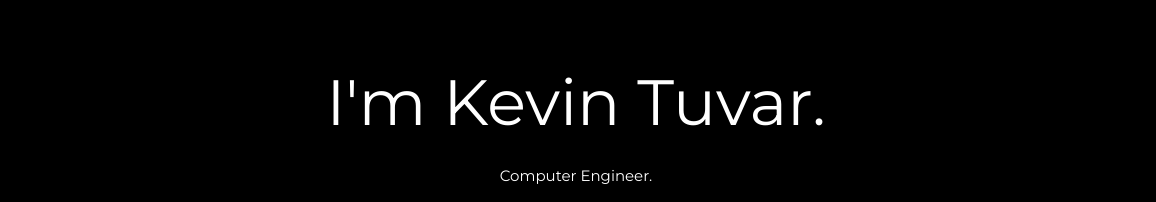
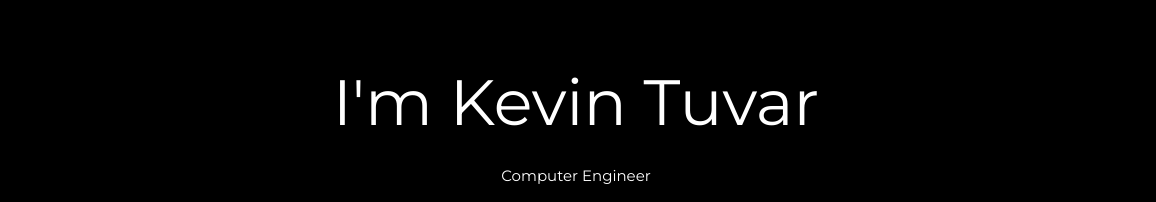
Before and after one commit to prahan286/kevwebsite, a plain HTML site: page index.html in a window 1280 px wide. Shown: the top 202 px of the page, 124-1280 px from the left. Drawn offline with nearby package versions, Linux system fonts and the light colour scheme.

Commit message:
fix issue

```diff
--- a/index.html
+++ b/index.html
@@ -1,6 +1,6 @@
 <!DOCTYPE html>
 <html>
-<title>W3.CSS Template</title>
+<title>Kevin's Website</title>
 <meta charset="UTF-8">
 <meta name="viewport" content="width=device-width, initial-scale=1">
 <link rel="stylesheet" href="https://www.w3schools.com/w3css/4/w3.css">
@@ -54,8 +54,8 @@ body, h1,h2,h3,h4,h5,h6 {font-family: "Montserrat", sans-serif}
 <div class="w3-padding-large" id="main">
   <!-- Header/Home -->
   <header class="w3-container w3-padding-32 w3-center w3-black" id="home">
-    <h1 class="w3-jumbo"><span class="w3-hide-small">I'm</span> Kevin Tuvar.</h1>
-    <p>Computer Engineer.</p>
+    <h1 class="w3-jumbo"><span class="w3-hide-small">I'm</span> Kevin Tuvar</h1>
+    <p>Computer Engineer</p>
     <img src="kevphoto.JPG" alt="boy" class="w3-image" width="992" height="1108">
   </header>
 
```
